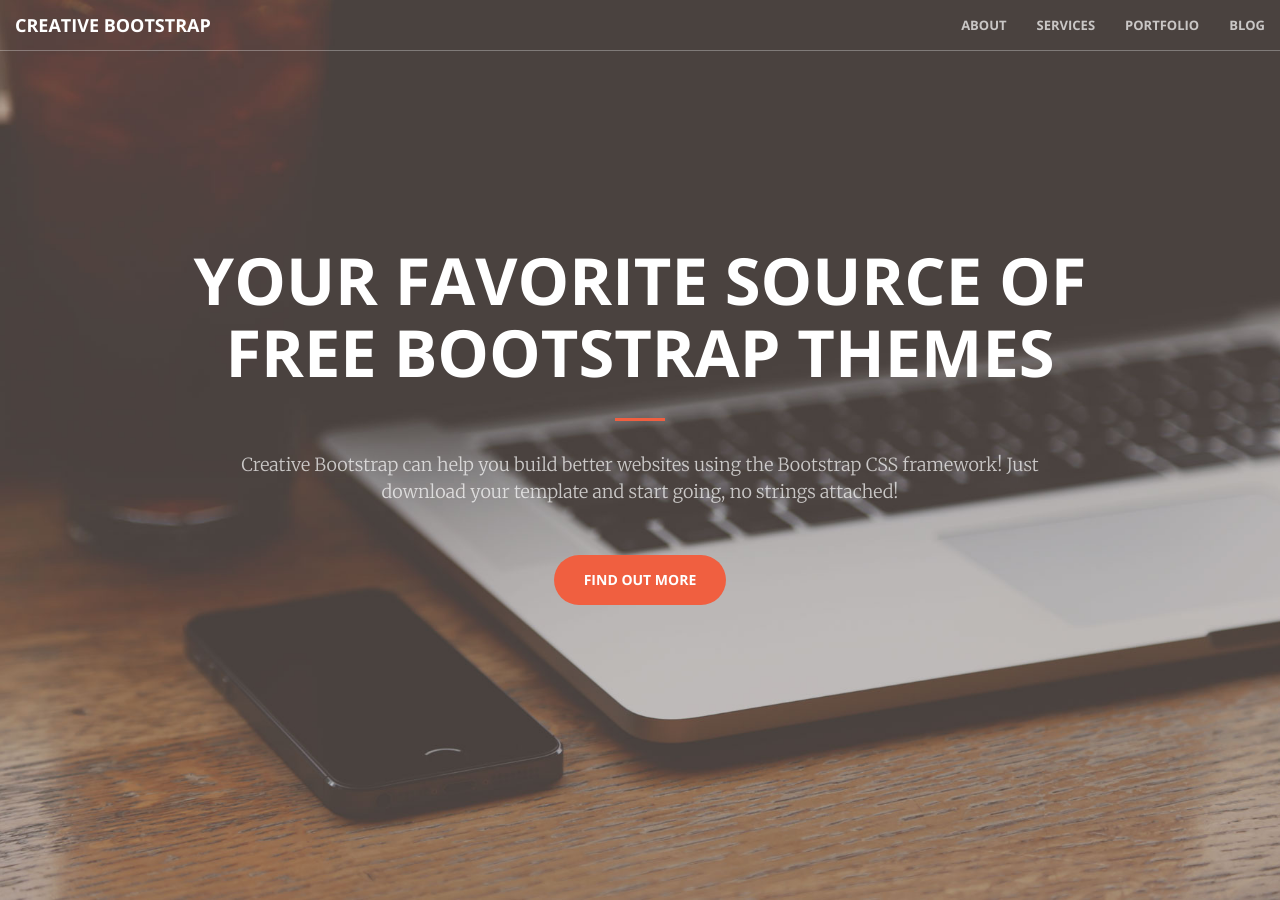
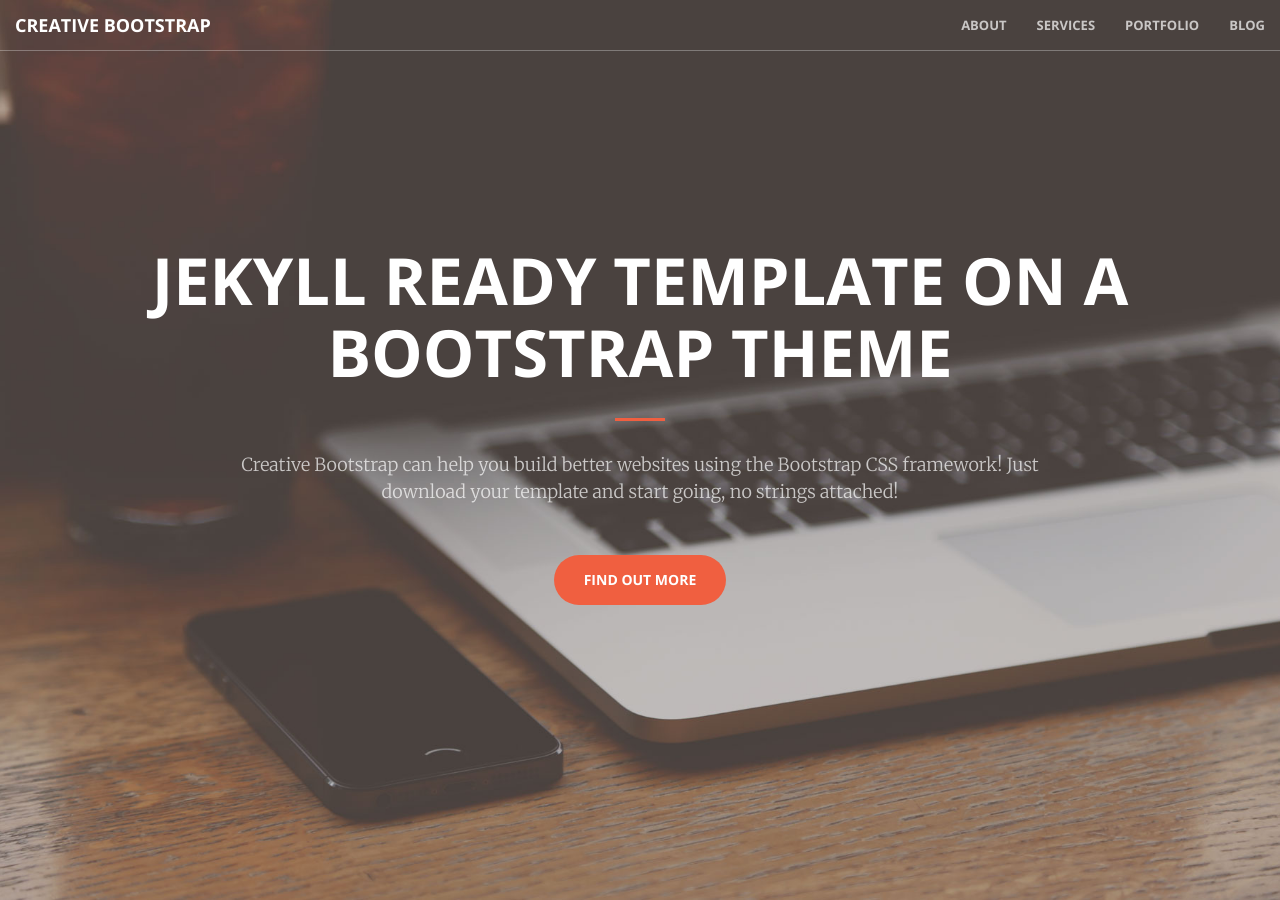
Before and after one commit to IamManchanda/creative-bootstrap, a Jekyll site: the page built from index.html, in a window 1280 px wide and 900 px high. Built offline with Jekyll 4.4.1, drawn with Linux system fonts in a browser that asks for light colours.

Commit message:
Updated Homepage Heading

```diff
--- a/index.html
+++ b/index.html
@@ -6,7 +6,7 @@ description: Your Favorite Source of Free Bootstrap Themes
 <header>
 	<div class="header-content">
 		<div class="header-content-inner">
-			<h1>Your Favorite Source of Free Bootstrap Themes</h1>
+			<h1>Jekyll ready template on a Bootstrap Theme</h1>
 			<hr>
 			<p>Creative Bootstrap can help you build better websites using the Bootstrap CSS framework! Just download your template and start going, no strings attached!</p>
 			<p><a href="{{ site.baseurl }}/about.html" class="btn btn-primary btn-xl page-scroll">Find Out More</a></p>
```
